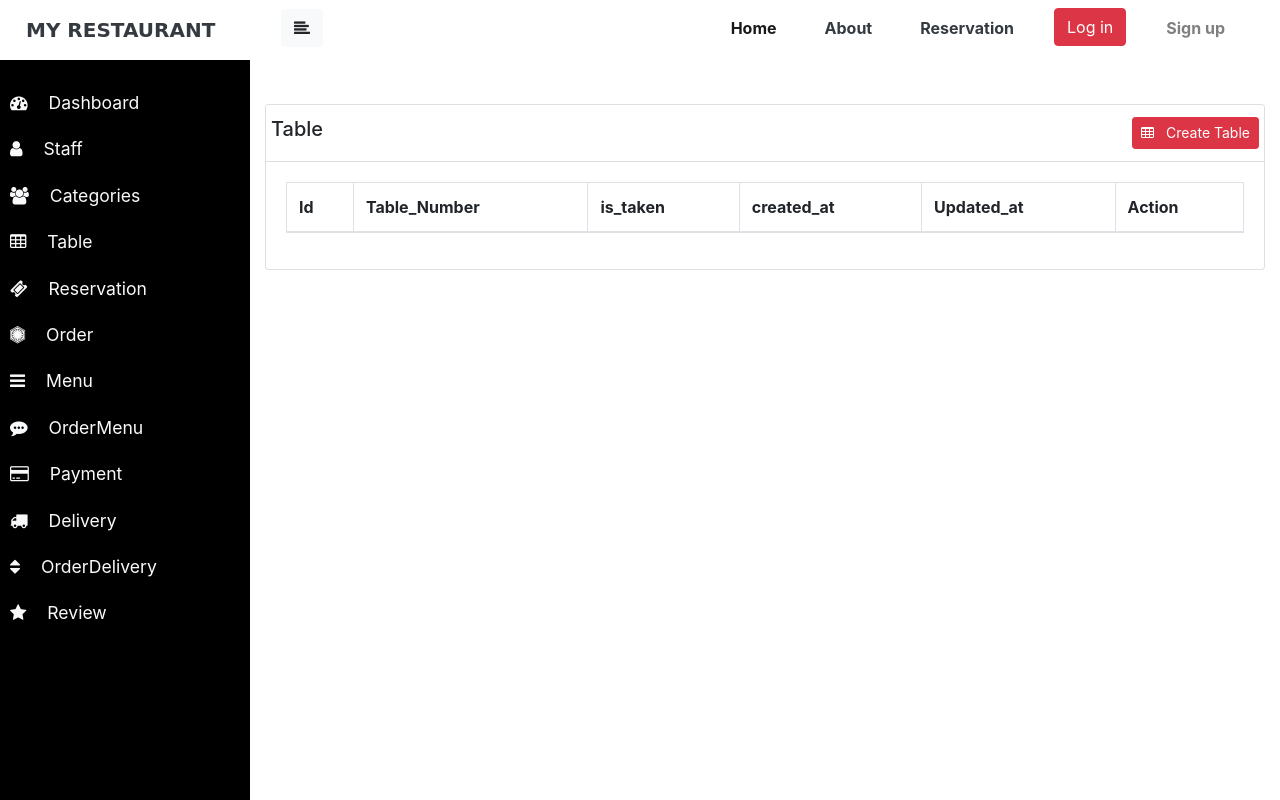
After one commit to Mwai-kiragu/Django-Restaurant-System, a Django app: page /staff/table in a window 1280 px wide. The commit adds this page. Run offline with Django 3.2, Linux system fonts and the light colour scheme; lists and menus that the app fills with data are empty; some libraries are stand-ins or nearby versions.

Commit message:
New Commits

```diff
--- a/customer/templates/base.html
+++ b/customer/templates/base.html
@@ -18,9 +18,9 @@
     </head>
 <body>
     {% if user.is_authenticated %}
-        {% include "staff_nav.html"%}
+        {% include "layouts/staff_nav.html"%}
     {% else %}
-        {% include "layouts/nav-component.html"%}
+        {% include "layouts/nav_component.html"%}
     {% endif %}
 
     {% block content %}
--- a/customer/templates/layouts/nav_component.html
+++ b/customer/templates/layouts/nav_component.html
@@ -6,7 +6,7 @@
     <div class="collapse navbar-collapse" id="navbarNavDropdown">
         <ul class="navbar-nav ml-auto font-weight-bold">
         <li class="nav-item active">
-            <a class="nav-link mx-3" href="{% url 'about' %}">About <span class="sr-only">(current)</span></a>
+            <a class="nav-link mx-3" href="#">About <span class="sr-only">(current)</span></a>
         </li>
         <li class="nav-item">
             <a class="nav-link mx-3" href="#">Menu</a>
--- a/customer/urls.py
+++ b/customer/urls.py
@@ -24,7 +24,5 @@ urlpatterns = [
     path('', views.home, name="home"),
     path('user/login', views.loginUser, name="user.login"),
     path('user/register', views.registerUser, name="register"),
-    path('categories', CategoryList.as_view(), name="categories"),
-    path('category/create', CreateCategory.as_view(), name="create.category"),
-    path('category/update/<pk>', CategoryUpdate.as_view(), name="category.update"),
+
 ]
--- /dev/null
+++ b/staff/templates/reservation.html
@@ -0,0 +1,5 @@
+{% extends 'base_dashboard.html' %}
+
+{% load static %}
+
+{% block content %}{% endblock content %}
--- a/staff/templates/sidebar.html
+++ b/staff/templates/sidebar.html
@@ -24,7 +24,7 @@
             </a>
         </li>
         <li>
-            <a href="#" class="text-light">
+            <a href="{% url 'table' %}" class="text-light">
                 <i class="fa fa-table mr-3"></i>
                 Table
             </a>
--- /dev/null
+++ b/staff/templates/table.html
@@ -0,0 +1,52 @@
+{% extends 'base_dashboard.html' %}
+
+{% load static %}
+
+{% block content %}
+
+    <div class="row justify-content-center">
+        <div class="col-lg-12 mt-5">
+            <div class="card">
+                <div class="card-header bg-white">
+                    <div class="row">
+                        <h5>Table</h5>
+                        <a href="{% url 'create.table' %}" class="btn btn-danger btn-sm ml-auto">
+                            <i class="fa fa-table mr-2" aria-hidden="true"></i>
+                            Create Table
+                        </a>
+                    </div>
+                </div>
+                <div class="card-body">
+                    <table class="table table-striped table-hover table-bordered">
+                        <thead>
+                            <tr>
+                                <th>Id</th>
+                                <th>Table_Number</th>
+                                <th>is_taken</th>
+                                <th>created_at</th>
+                                <th>Updated_at</th>
+                                <th>Action</th>
+                            </tr>
+                        </thead>
+                        <tbody>
+                            {% for table in tables %}
+                                <tr>
+                                    <td>{{table.id}}</td>
+                                    <td>{{table.unumber}}</td>
+                                    <td>{{table.is_joined}}</td>
+                                    <td>
+                                        <a href="{% url 'table.is_taken' table_number %}" class="btn btn-dark btn-sm"><i class="fa fa-eye"></i></a>
+                                        <a href="#" class="btn btn-danger btn-sm"><i class="fa fa-trash"></i></a>
+                                    </td>
+                                </tr>
+                            {% endfor %}
+                        </tbody>
+                    </table>
+            </div>
+            </div>
+
+        </div>
+
+    </div>
+
+{% endblock content %}
--- a/staff/urls.py
+++ b/staff/urls.py
@@ -7,10 +7,14 @@ from .views import *
 urlpatterns=[
     path('dashboard', dashboard, name='dashboard'),
     path('categories', CategoryList.as_view(), name="categories"),
-    # path('category/create', CreateCategory.as_view(), name="create.category"),
-    # path('category/update/<pk>', CategoryUpdate.as_view(), name="category.update"),
-    path('staff', viewStaff, name='staff'),
+    path('category/create', CreateCategory.as_view(), name="create.category"),
+    path('category/update/<pk>', CategoryUpdate.as_view(), name="category.update"),
+    path('staff', StaffList.as_view(), name='staff'),
     path('staff/create', CreateStaff.as_view(), name="create.staff"),
     path('staff/<id>', staffDetails, name="staff.details"),
+    path('table/create', CreateCategory.as_view(), name = 'create.table'),
+    path('table', TableList.as_view(), name="table"),
+    path('category/update/<pk>', TableUpdate.as_view(), name="table.update"),
+
 
 ]
--- a/staff/views.py
+++ b/staff/views.py
@@ -12,28 +12,24 @@ from django.contrib.auth.mixins import LoginRequiredMixin
 def dashboard(request):
 
     context = {
-
+        'users': User.objects.all()
     }
 
     return render(request, 'dashboard.html', context)
 
-class CategoryList(ListView):
-    model = Category
-    context_object_name = " Categories"
-    template_name = 'categories.html'
-
-# class CreateCategory(Createview):
-#     model = Category
-#     fields = ['name']
-#     success_url= '/staff/categories'
-#     template_name = 'categories.html'
-
 def viewStaff(request):
     context = {
-        'staff': Staff.objects.all()
+        'staff': Staff_list.objects.all()
 
     }
     return render(request, 'staff.html', context)
+
+def viewTable(request):
+    context = {
+        'table' : Table.objects.all()
+    }
+
+    return render(request, 'table.html', table)
 
 def staffDetails(request, id):
     user= User.objects.get(pk = id)
@@ -41,20 +37,74 @@ def staffDetails(request, id):
         'staff': Staff
 
     }
-    return render(request, 'staff_details.html', context)
+    return render(request, 'staff.html', context)
 
-class staffDetails(DetailView):
-    model= User
-    template_name = 'staff_details.html'
-    context_object_name = "staff"
+
+class StaffList(ListView):
+    model= Staff
+    template_name = 'staff.html'
+    context_object_name = "staff_list"
 
 class CreateStaff(CreateView):
     model = Staff
-    fields = '__all__'
+    fields = ['username','staff_number', 'gender', 'salary', 'address', 'department', 'working_hours', ]
     success_url = '/staff/staff'
-    template_name = 'staff_Details.html'
+    template_name = 'board_form.html'
 
     def get_context_data(self, **kwargs):
         context = super().get_context_data(**kwargs)
         context["title"] = "Create Staff"
         return context
+class CategoryList(ListView):
+    model = Category
+    context_object_name  ="categories"
+    template_name = 'categories.html'
+
+class CreateCategory(CreateView):
+    model = Category
+    fields = ['name']
+    success_url = '/staff/categories'
+    template_name = 'board_form.html'
+
+    def get_context_data(self, **kwargs):
+        context = super().get_context_data(**kwargs)
+        context["title"] = "Create Category"
+        return context
+
+class CategoryUpdate(UpdateView):
+    model = Category
+    fields = ['name']
+    success_url = '/staff/categories'
+    template_name = 'board_form.html'
+
+    def get_context_data(self, **kwargs):
+        context = super().get_context_data(**kwargs)
+        context["title"] = "Update Category"
+        return context
+
+class TableList(ListView):
+    model = Table
+    context_object_name = "table"
+    template_name = "table.html"
+
+class CreateTable(CreateView):
+    model = Table
+    fields = '__all__'
+    success_url = '/staff/table'
+    template_name = 'board_form.html'
+
+    def get_context_data(self, **kwargs):
+        context = super().get_context_data(**kwargs)
+        context["title"] = "Create Table"
+        return context
+
+class TableUpdate(UpdateView):
+    model = Table
+    fields = ['name']
+    success_url = '/staff/table'
+    template_name = 'board_form.html'
+
+    def get_context_data(self, **kwargs):
+        context = super().get_context_data(**kwargs)
+        context["title"] = "Update Table"
+        return context
```
Also changed, not shown: staff/templates/board_form.html (renamed from staff/templates/category_form.html, +8 -3 lines), staff/templates/staff.html (+11 -16 lines), staff/templates/staff_details.html (deleted, +0 -49 lines), customer/templates/layouts/staff_nav.html (renamed from customer/templates/staff_nav.html), db.sqlite3.
